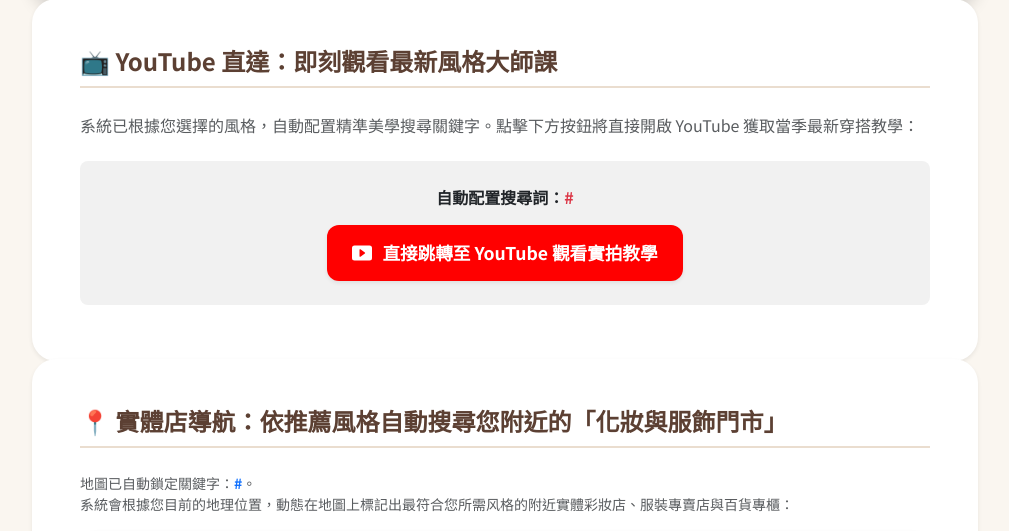
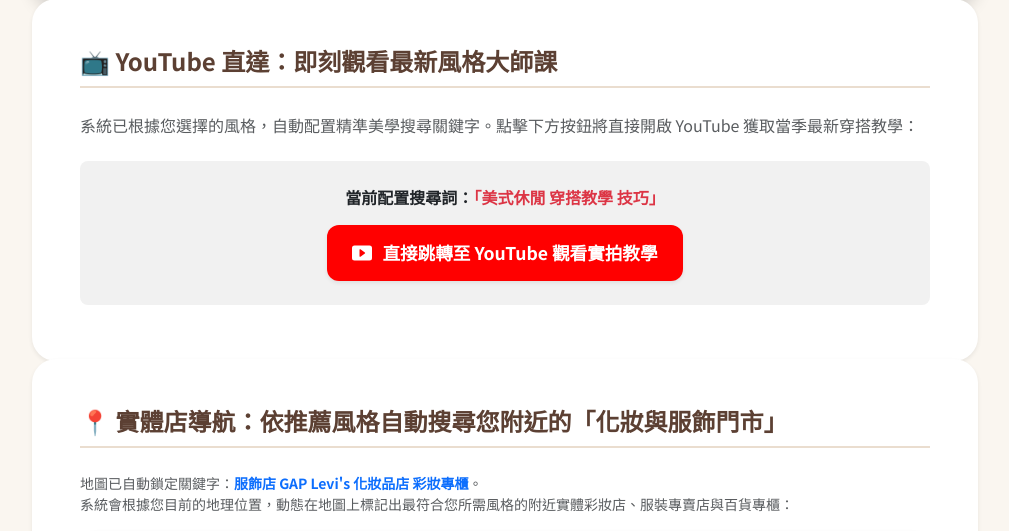
Before and after one commit to Miya07130614/makeup-outfit-consultant, a Flask app: page / in a window 1280 px wide. Shown: the part 1512-2043 px from the top of the page, without its empty margins (135-1144 px from the left). Run offline with Flask 3, Linux system fonts and the light colour scheme; some libraries are stand-ins or nearby versions.

Commit message:
Update index.html

```diff
--- a/templates/index.html
+++ b/templates/index.html
@@ -158,14 +158,19 @@
                         <h5 class="fw-bold text-dark">💄 3. 風格適配臉部乾淨化妝建議</h5>
                         <p id="makeupTip" class="text-secondary fs-6 lh-base"></p>
                     </div>
+
+                    <div class="mb-2">
+                        <h5 class="fw-bold text-dark mb-2">🖼 4. AI 3D 模擬試衣預覽狀態</h5>
+                        <p id="tryonPreview" class="badge bg-dark text-wrap fs-6 px-3 py-2"></p>
+                    </div>
                 </div>
 
                 <div class="card p-4 p-md-5 bg-white mb-5 shadow-sm text-center">
                     <h4 class="section-title text-start">📺 YouTube 直達：即刻觀看最新風格大師課</h4>
                     <p class="text-muted text-start mb-4">系統已根據您選擇的風格，自動配置精準美學搜尋關鍵字。點擊下方按鈕將直接開啟 YouTube 獲取當季最新穿搭教學：</p>
                     <div class="p-4 rounded-3 mb-2" style="background-color: #f1f1f1;">
-                        <p class="fw-bold mb-3 text-dark">自動配置搜尋詞：<span id="ytKeywords" class="text-danger">#</span></p>
-                        <a id="ytJumpBtn" href="#" target="_blank" class="btn-youtube-jump shadow-sm">
+                        <p class="fw-bold mb-3 text-dark">當前配置搜尋詞：<span id="ytKeywords" class="text-danger">「美式休閒 穿搭教學 技巧」</span></p>
+                        <a id="ytJumpBtn" href="https://www.youtube.com/results?search_query=%E7%BE%8E%E5%BC%8F%E4%BC%91%E9%96%92+%E7%A9%BF%E6%90%AD%E6%95%99%E5%AD%B8+%E6%8A%80%E5%B7%A7" target="_blank" class="btn-youtube-jump shadow-sm">
                             <svg xmlns="http://www.w3.org/2000/svg" width="20" height="20" fill="currentColor" class="bi bi-play-btn-fill" viewBox="0 0 16 16">
                                 <path d="M0 12V4a2 2 0 0 1 2-2h12a2 2 0 0 1 2 2v8a2 2 0 0 1-2 2H2a2 2 0 0 1-2-2zM6.79 5.093A.5.5 0 0 0 6 5.5v5a.5.5 0 0 0 .79.407l3.5-2.5a.5.5 0 0 0 0-.814l-3.5-2.5z"/>
                             </svg>
@@ -177,13 +182,13 @@
                 <div class="card p-4 p-md-5 bg-white mb-5 shadow-sm">
                     <h4 class="section-title">📍 實體店導航：依推薦風格自動搜尋您附近的「化妝與服飾門市」</h4>
                     <p class="text-muted small mb-3">
-                        地圖已自動鎖定關鍵字：<strong id="mapKeywords" class="text-primary">#</strong>。<br>
-                        系統會根據您目前的地理位置，動態在地圖上標記出最符合您所需风格的附近實體彩妝店、服裝專賣店與百貨專櫃：
+                        地圖已自動鎖定關鍵字：<strong id="mapKeywords" class="text-primary">服飾店 GAP Levi's 化妝品店 彩妝專櫃</strong>。<br>
+                        系統會根據您目前的地理位置，動態在地圖上標記出最符合您所需風格的附近實體彩妝店、服裝專賣店與百貨專櫃：
                     </p>
                     <div class="rounded-4 overflow-hidden shadow-sm" style="height: 420px;">
                         <iframe
                             id="mapFrame"
-                            src="http://googleusercontent.com/maps.google.com/6"
+                            src="https://maps.google.com/maps?q=%E6%9C%8D%E9%A3%BE%E5%BA%97%20GAP%20Levi's%20%E5%8C%96%E5%A6%9D%E5%93%8D%E5%BA%97%20%E5%BD%A9%E5%A6%9D%E5%B0%88%E6%AB%90&t=&z=14&ie=UTF8&iwloc=&output=embed"
                             width="100%"
                             height="100%"
                             style="border:0;"
@@ -220,11 +225,12 @@
                 const data = await response.json();
 
                 if(data.status === 'success') {
-                    // 1. 填入分析報告
+                    // 1. 填入分析報告與智能穿搭狀態
                     document.getElementById('imageStatus').innerText = data.image_handling;
                     document.getElementById('colorAnalysis').innerText = data.report.color_analysis;
                     document.getElementById('outfitSuggestion').innerText = data.report.outfit_suggestion;
                     document.getElementById('makeupTip').innerText = data.report.makeup_tip;
+                    document.getElementById('tryonPreview').innerText = data.report.virtual_tryon_preview; // 補齊後這裡不會再卡住出錯
 
                     // 2. 智慧連動一：更新 YouTube 跳轉連結與文字
                     document.getElementById('ytKeywords').innerText = "「" + data.report.youtube_search_keywords + "」";
```
